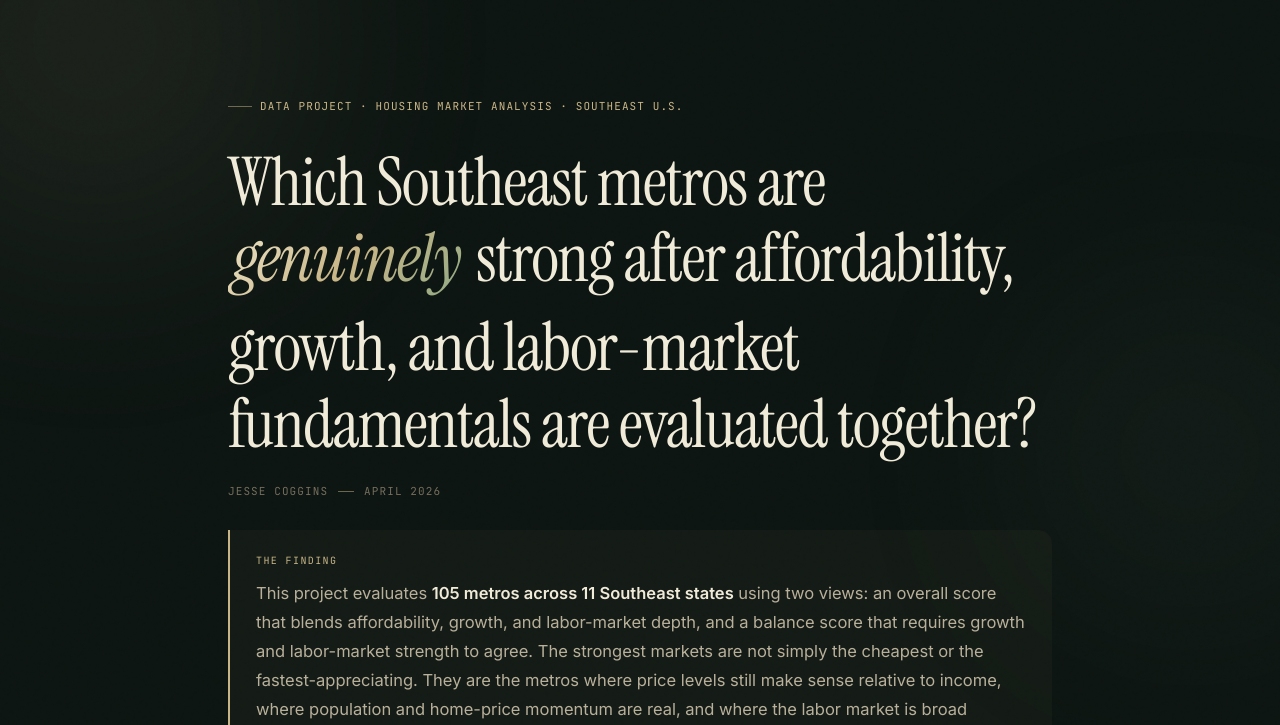
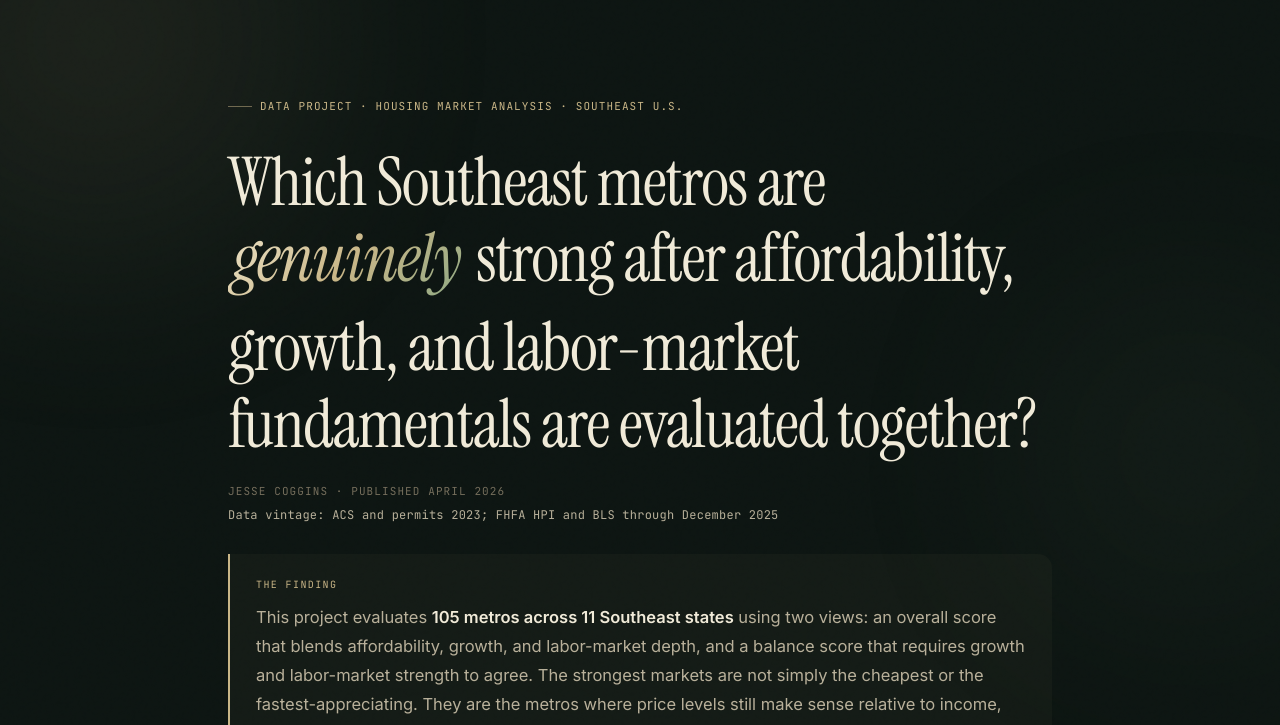
Before and after one commit to JesseCoggins/southeast-housing-market-analysis, a plain HTML site: page index.html in a window 1280 px wide. Shown: the part 57-782 px from the top of the page. Drawn offline with Linux system fonts and the light colour scheme.

Commit message:
Clarify summary page publication and data vintage

```diff
--- a/index.html
+++ b/index.html
@@ -152,21 +152,23 @@
       padding:0 0.08em 0.18em 0.06em;
     }
     .hero-meta {
-      display:flex;
-      flex-wrap:wrap;
-      align-items:center;
-      gap:10px;
+      display:grid;
+      gap:6px;
       margin-bottom:30px;
       font-family:var(--font-mono);
+      color:var(--text-muted);
+    }
+    .hero-meta-main {
       font-size:11px;
       letter-spacing:0.1em;
       text-transform:uppercase;
-      color:var(--text-muted);
     }
-    .hero-meta-divider {
-      width:16px;
-      height:1px;
-      background:var(--gold-dim);
+    .hero-meta-sub {
+      font-size:12px;
+      letter-spacing:0.02em;
+      line-height:1.5;
+      text-transform:none;
+      color:var(--text-dim);
     }
 
     /* ── Bottom-line callout ── */
@@ -577,9 +579,8 @@
           affordability, growth, and labor-market fundamentals are evaluated together?
         </h1>
         <div class="hero-meta" aria-label="Project byline">
-          <span>Jesse Coggins</span>
-          <span class="hero-meta-divider" aria-hidden="true"></span>
-          <span>April 2026</span>
+          <span class="hero-meta-main">Jesse Coggins &middot; Published April 2026</span>
+          <span class="hero-meta-sub">Data vintage: ACS and permits 2023; FHFA HPI and BLS through December 2025</span>
         </div>
 
         <div class="callout">
```
